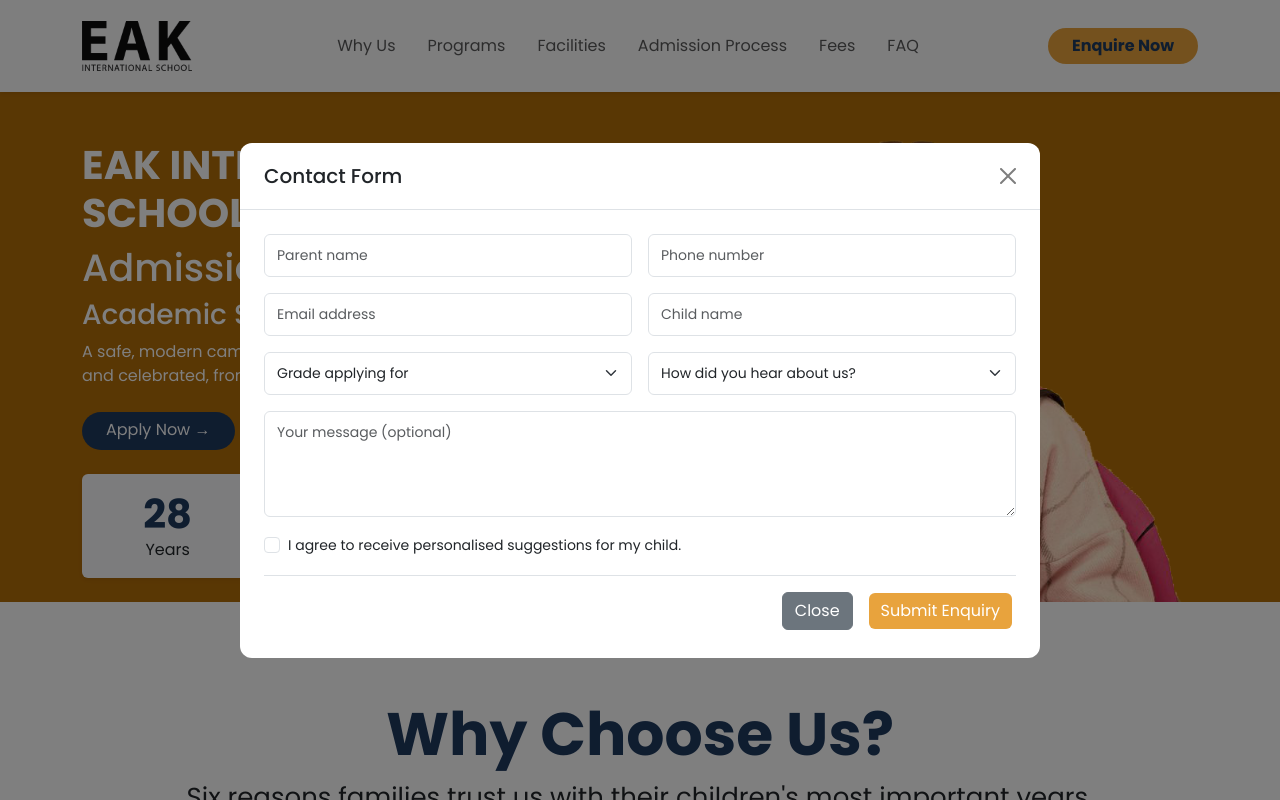
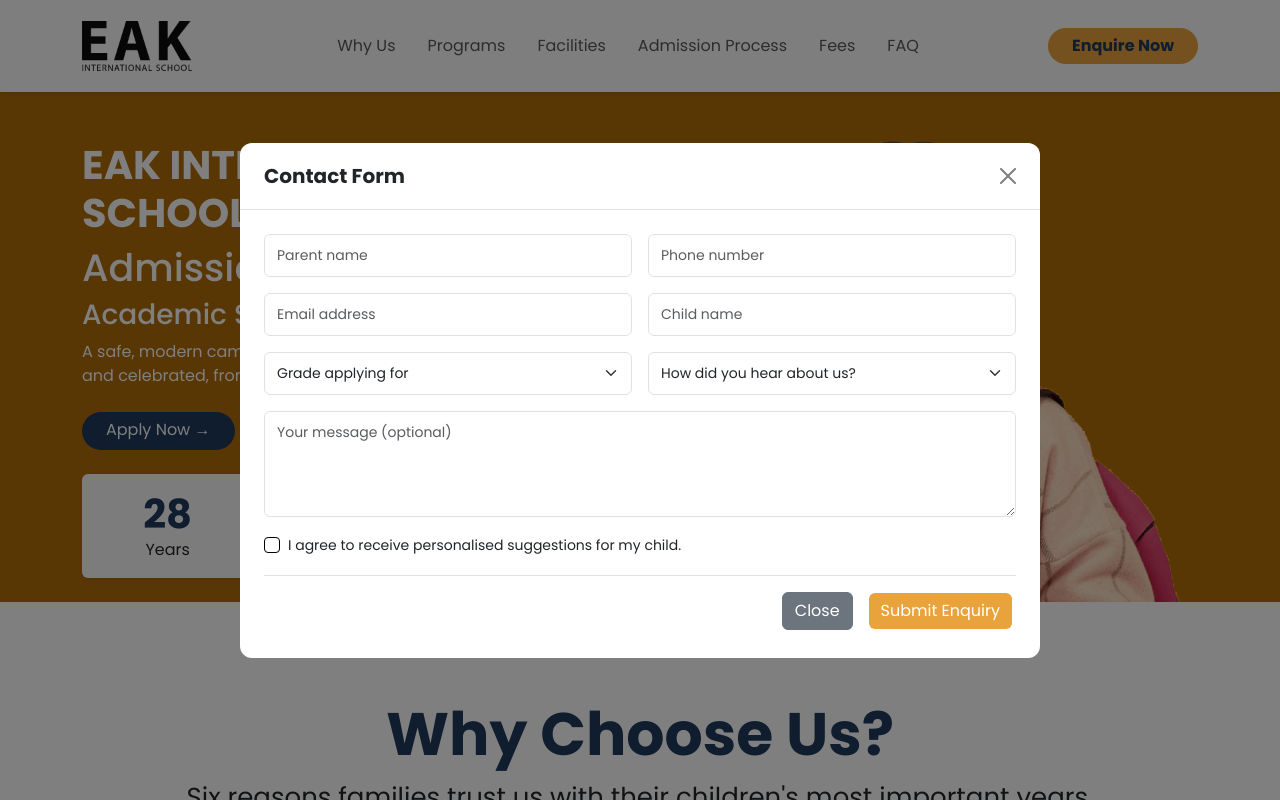
Before and after one commit to Ruthwiknetha143/EAK-international-school, a React (Vite) app: page / in a window 1280 px wide. Both pictures are taken after a click on the link "Enquire Now". Shown: the top 800 px of the page. Built offline with nearby package versions, Linux system fonts and the light colour scheme.

Commit message:
contact form fix

```diff
--- a/src/components/EnquiryModal.jsx
+++ b/src/components/EnquiryModal.jsx
@@ -35,7 +35,7 @@ const EnquiryModal = () => {
                 <div className="modal-content">
                     <div className="modal-header">
                         <h5
-                            className="modal-title"
+                            className="modal-title fw-bold"
                             id="EnquiryModalLabel"
                         >
                             Contact Form
@@ -176,7 +176,7 @@ const EnquiryModal = () => {
                                                 id="personalisedSuggestions"
                                                 name="personalisedSuggestions"
                                                 value="yes"
-                                                className="form-check-input"
+                                                className="form-check-input border-black"
                                             />
 
                                             <label
```
